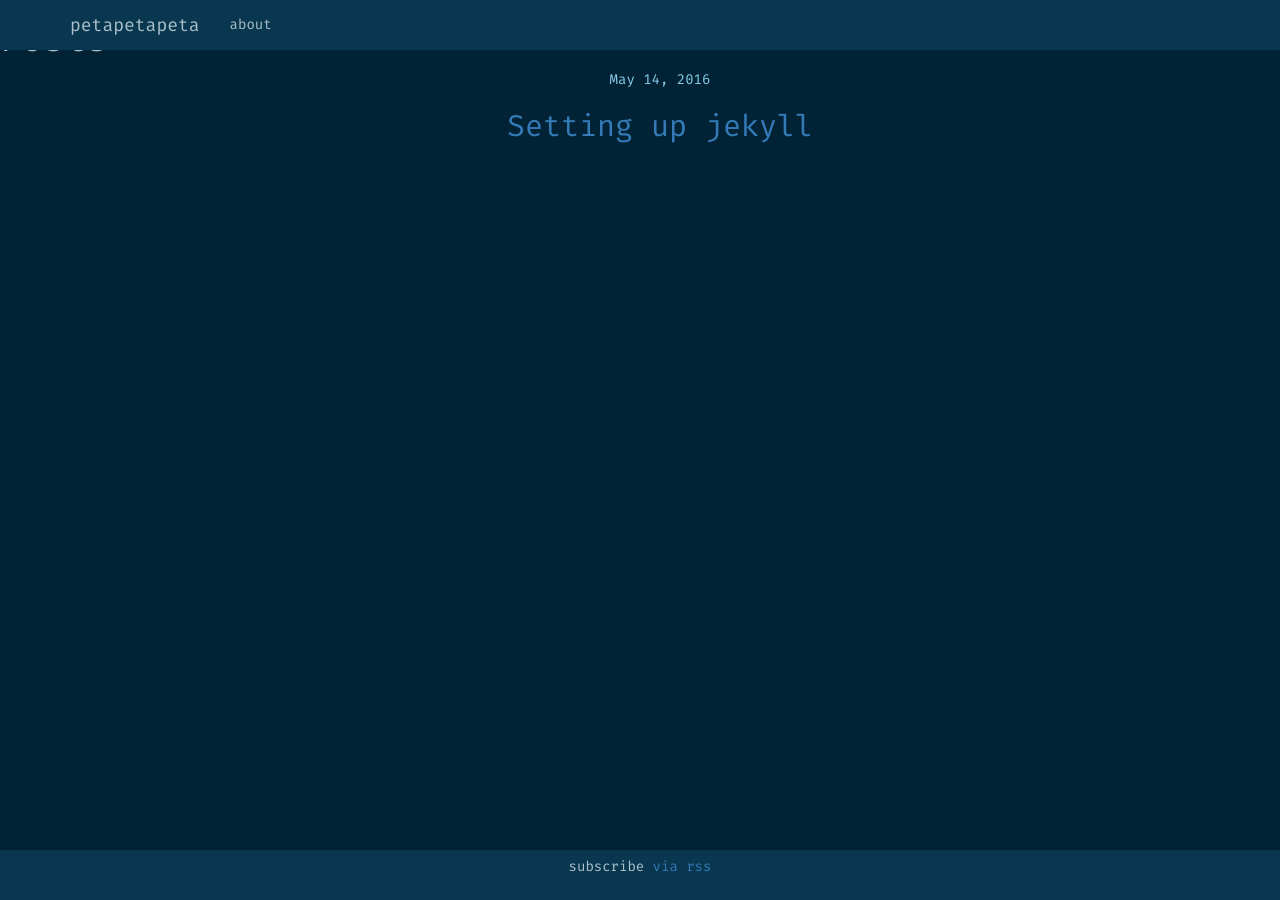
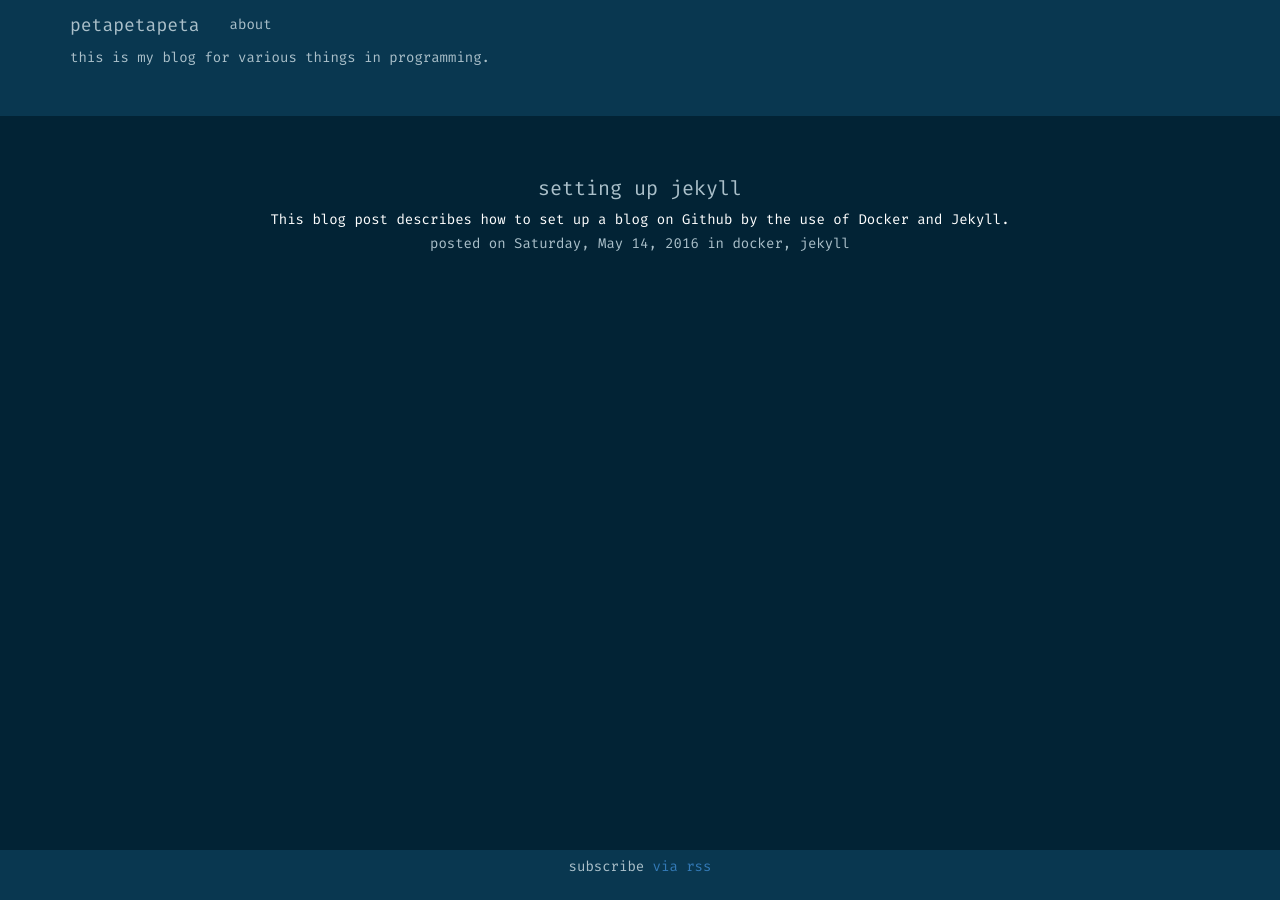
Before and after one commit to PetaPetaPeta/petapetapeta, a Jekyll site: the page built from index.html, in a window 1280 px wide. Built offline with Jekyll 4.4.1, drawn with Linux system fonts in a browser that asks for light colours; nearby versions of some CDN libraries; some web fonts are replaced.

Commit message:
Write start on first blog post

```diff
--- a/_config.yml
+++ b/_config.yml
@@ -2,12 +2,11 @@
 title: petapetapeta
 email: poulsen.peterh@gmail.com
 description: >
-  Write an awesome description for your new site here. You can edit this
-  line in _config.yml. It will appear in your document head meta (for
-  Google search results) and in your feed.xml site description.
+  this is my blog for various things in programming.
 baseurl: ""
 url: "http://petapetapeta.github.io"
 github_username:  petapetapeta
+excerpt_separator: <!--more-->
 
 # Build settings
 markdown: kramdown
--- a/index.html
+++ b/index.html
@@ -2,20 +2,43 @@
 layout: default
 ---
 
-<div class="home">
+<section>
+  <div class="jumbotron">
+    <div class="container">
+      {{site.description}}
 
-  <h1 class="page-heading">Posts</h1>
-
-  <ul class="post-list">
-    {% for post in site.posts %}
-      <li>
-        <span class="post-meta">{{ post.date | date: "%b %-d, %Y" }}</span>
-
-        <h2>
-          <a class="post-link" href="{{ post.url | prepend: site.baseurl }}">{{ post.title }}</a>
-        </h2>
-      </li>
-    {% endfor %}
-  </ul>
+    </div>
 
 </div>
+</section>
+
+<section id="page-content">
+  <div class="container">
+    <div class="post-list">
+  {%  for post in site.posts %}
+  <div class="post-box">
+    <div class="post-title">
+    <a class="post-title" href="{{post.url | prepend:site.baseurl }}" > {{ post.title }}</a>
+    </div>
+    <div class="post-excerpt">
+      {{ post.excerpt | strip_html }}
+    </div>
+    <div class="posted">
+      posted on
+      <span class="posted-on">
+
+        {{ post.date | date: "%A, %B %-d, %Y" }}
+      </span>
+      <span class="in">
+        in
+      </span>
+      <span class="categories-on">
+        {% for category in post.categories%}
+        {{category}}{% if forloop.last %}{% else %},{% endif %}
+        {% endfor %}
+      </span>
+    </div>
+  </div>
+  {% endfor %}
+  </div>
+</section>
```
Also changed, not shown: _posts/2016-05-14-setting-up-jekyll.markdown (+11 -5 lines).
